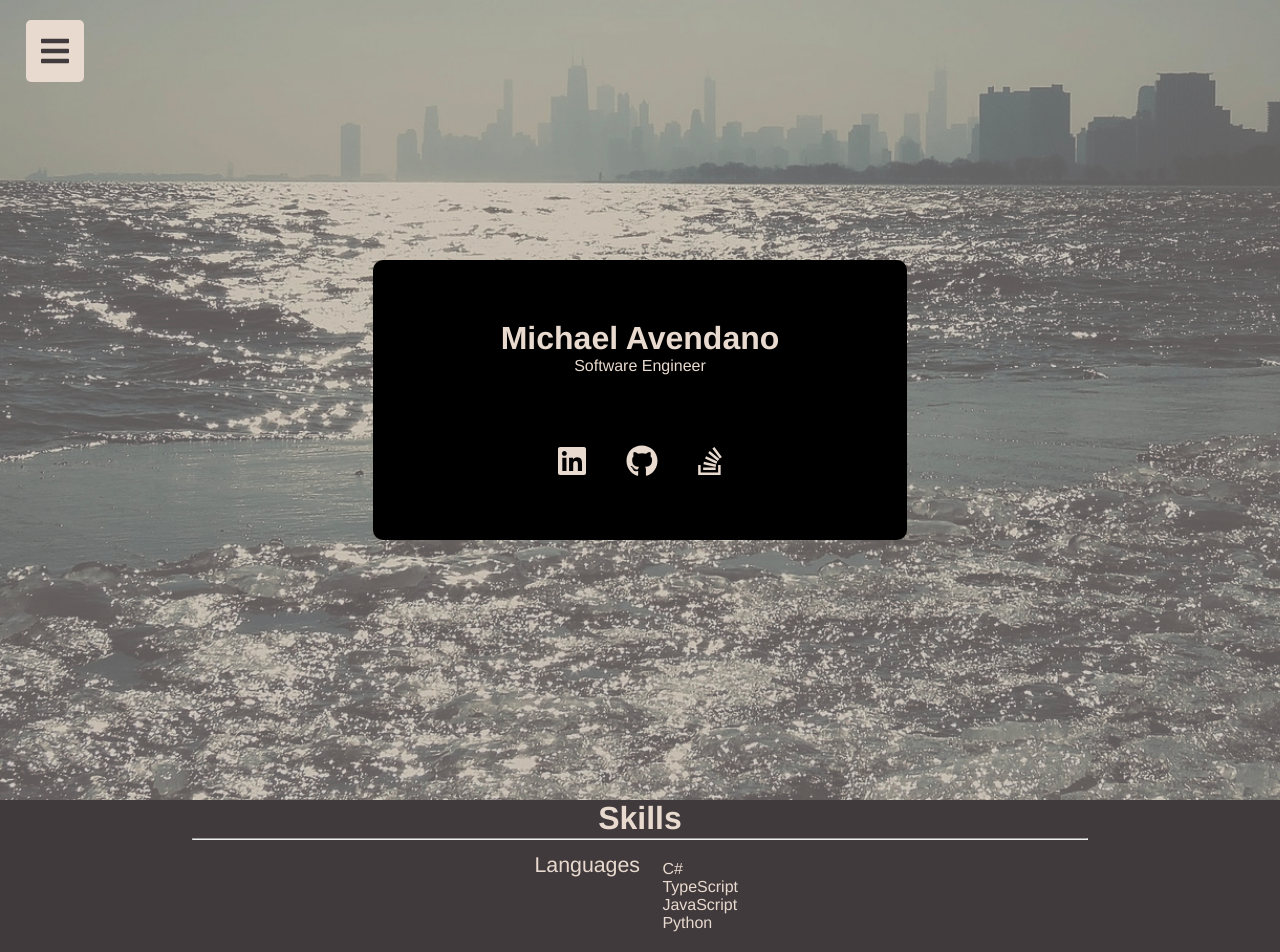
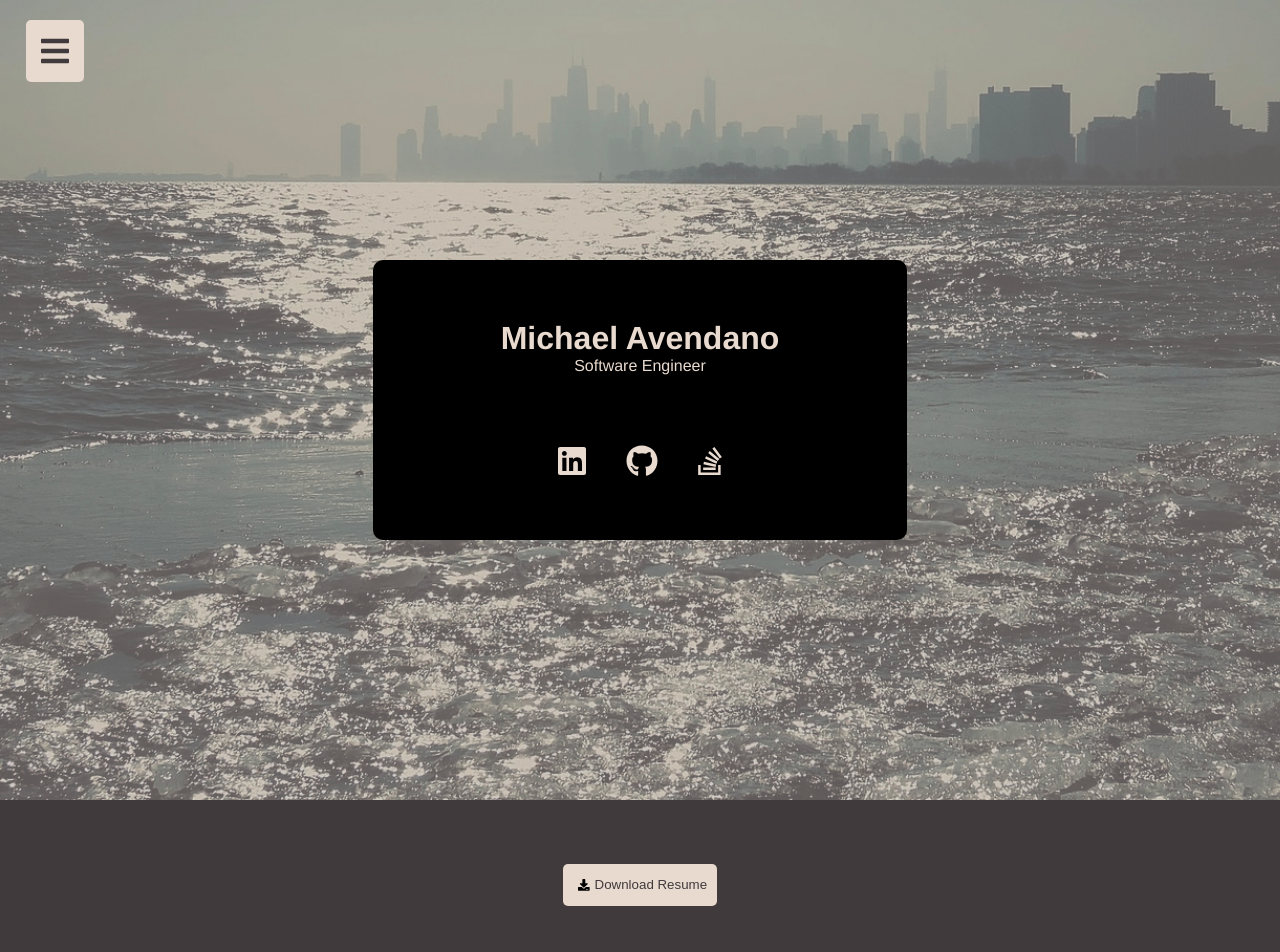
Before and after one commit to avenmia/PersonalWebsite, a Vue app: page / in a window 1280 px wide. Shown: the top 952 px of the page. Built offline with nearby package versions, Linux system fonts and the light colour scheme.

Commit message:
Adding resume download button

```diff
--- a/src/App.vue
+++ b/src/App.vue
@@ -7,6 +7,7 @@
       />
     </section>
     <section id="resume-section">
+      <DownloadResume />
       <ResumeSection />
     </section>
     <p>{{ version }}</p>
@@ -20,6 +21,7 @@ import {
 import Menu from "@/components/menu/Menu.vue";
 import HomeSection from '@/components/sections/HomeSection.vue'; // @ is an alias to /src
 import ResumeSection from '@/components/sections/ResumeSection.vue';
+import DownloadResume from '@/components/resume/DownloadResume.vue'
 import * as pjson from "../package.json"
 
 console.log(pjson.version);
@@ -29,6 +31,7 @@ export default defineComponent({
   components: {
     HomeSection,
     ResumeSection,
+    DownloadResume,
     Menu
   },
   data()
--- /dev/null
+++ b/src/components/resume/DownloadResume.vue
@@ -0,0 +1,69 @@
+<template>
+  <a href="./resume.pdf" download>
+    <button class="download-resume">
+      <div class="container">
+        <font-awesome-icon class="download-icon" size="sm" :icon="['fas', 'download']" />
+        <span>Download Resume</span>
+      </div>
+    </button>
+  </a>
+</template>
+
+<script lang="ts">
+import { defineComponent } from "vue";
+import { library } from '@fortawesome/fontawesome-svg-core';
+import { faDownload } from "@fortawesome/free-solid-svg-icons";
+import { FontAwesomeIcon } from '@fortawesome/vue-fontawesome'
+
+library.add(faDownload);
+
+export default defineComponent({
+  name: "DownloadResume",
+  components: {
+    FontAwesomeIcon
+  }
+})
+</script>
+
+<style scoped>
+.container {
+  display: flex;
+  align-items: center;
+}
+
+button {
+  margin: 5%;
+}
+
+button:active {
+  transform: translateY(4px);
+  outline: none;
+}
+
+button:focus {
+  outline: none;
+}
+
+button:hover, button:hover * {
+  background-color: #d7bba8;
+}
+
+button:hover {
+  box-shadow: 0 12px 16px 0 rgba(0,0,0,0.24), 0 17px 50px 0 rgba(0,0,0,0.19);
+}
+
+
+.download-resume {
+  padding: 10px;
+  border-radius: 5px;
+  background-color: #E9DACF;
+  color: #403A3C;
+  border: none;
+}
+
+.download-icon {
+  color: black;
+  background-color: #E9DACF;
+  padding: 5px;
+}
+</style>
--- a/src/components/sections/HomeSection.vue
+++ b/src/components/sections/HomeSection.vue
@@ -27,7 +27,6 @@
 <script>
 import { Vue } from 'vue';
 import { library } from '@fortawesome/fontawesome-svg-core'
-import { faUserSecret } from '@fortawesome/free-solid-svg-icons'
 import { faGithub, faLinkedin, faStackOverflow } from '@fortawesome/free-brands-svg-icons'
 import { FontAwesomeIcon } from '@fortawesome/vue-fontawesome'
 
```
Also changed, not shown: 1 other file (tests, documents, lock files or other folders).
